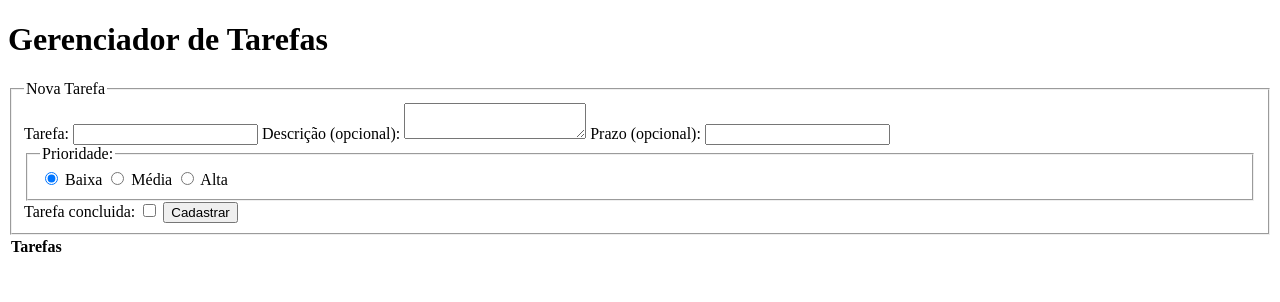
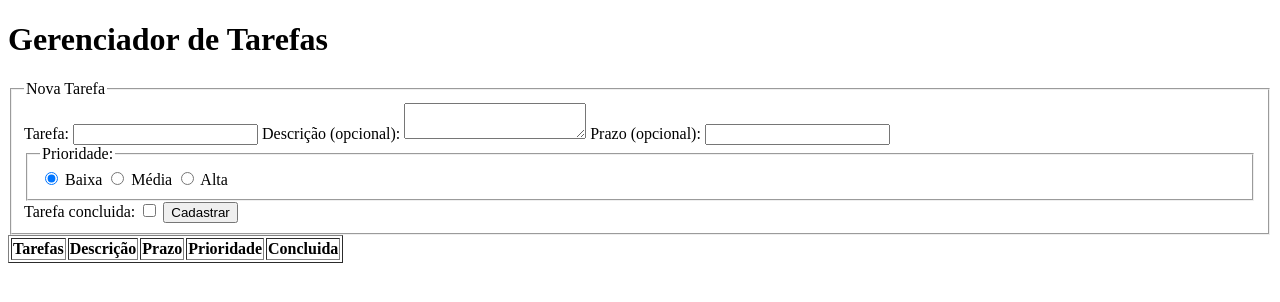
Before and after one commit to mazzaKaio/aulas_php, a PHP site: page /tarefas.php in a window 1280 px wide. Shown: the top 302 px of the page. Run offline with PHP 8.4, Linux system fonts and the light colour scheme; lists and menus that the app fills with data are empty.

Commit message:
Adicionando e organizando em tabelas

```diff
--- a/BCP_ProjetoFormulario_Tarefas/tarefas.php
+++ b/BCP_ProjetoFormulario_Tarefas/tarefas.php
@@ -2,6 +2,7 @@
     session_start();
 
     if (isset($_GET['nome']) && $_GET['nome'] != '') {
+        // Declarando uma array chamada 'tarefa'
         $tarefa = array();
 
         $tarefa['nome'] = $_GET['nome'];
@@ -29,11 +30,10 @@
         $_SESSION['lista_tarefas'][] = $tarefa;
     }
 
-    $lista_tarefas = array();
-    if (isset($_SESSION['lista_tarefas'])) {
+    if (array_key_exists('lista_tarefas', $_SESSION)) {
         $lista_tarefas = $_SESSION['lista_tarefas'];
     } else {
-        $lista_tarefas = array();
+        $lista_tarefas = [];
     }
 
     include "template.php"
--- a/BCP_ProjetoFormulario_Tarefas/template.php
+++ b/BCP_ProjetoFormulario_Tarefas/template.php
@@ -29,35 +29,46 @@
             <fieldset>
                 <legend>Prioridade:</legend>
                 <label>
-                    <input type="radio" name="prioridade" value="baixa" checked>
+                    <input type="radio" name="prioridade" value="Baixa" checked>
                         Baixa
-                    <input type="radio" name="prioridade" value="media">
+                    <input type="radio" name="prioridade" value="Media">
                         Média
-                    <input type="radio" name="prioridade" value="alta">
+                    <input type="radio" name="prioridade" value="Alta">
                         Alta
                 </label>
             </fieldset>
 
             <label>
                 Tarefa concluida:
-                <input type="checkbox" name="concluida" value="sim">
+                <input type="checkbox" name="concluida" value="Sim">
             </label>
 
             <input type="submit" value="Cadastrar">
         </fieldset>
     </form>
 
-    <table>
+    <table border>
         <tr>
             <th>Tarefas</th>
+            <!-- ADICIONE APÓS A TAG ACIMA -->
+             <th>Descrição</th>
+             <th>Prazo</th>
+             <th>Prioridade</th>
+             <th>Concluida</th>
         </tr>
 
         <?php foreach ($lista_tarefas as $tarefa) : ?>
 
         <tr>
-            <td><?php echo $tarefa; ?></td>
+            <td><?php echo $tarefa['nome']; ?></td>
+            <td><?php echo $tarefa['descricao']; ?></td>
+            <td><?php echo $tarefa['prazo']; ?></td>
+            <td><?php echo $tarefa['prioridade']; ?></td>
+            <td><?php echo $tarefa['concluida']; ?></td>
         </tr>
+
         <?php endforeach; ?>
+
     </table>
 </body>
 </html>
```
